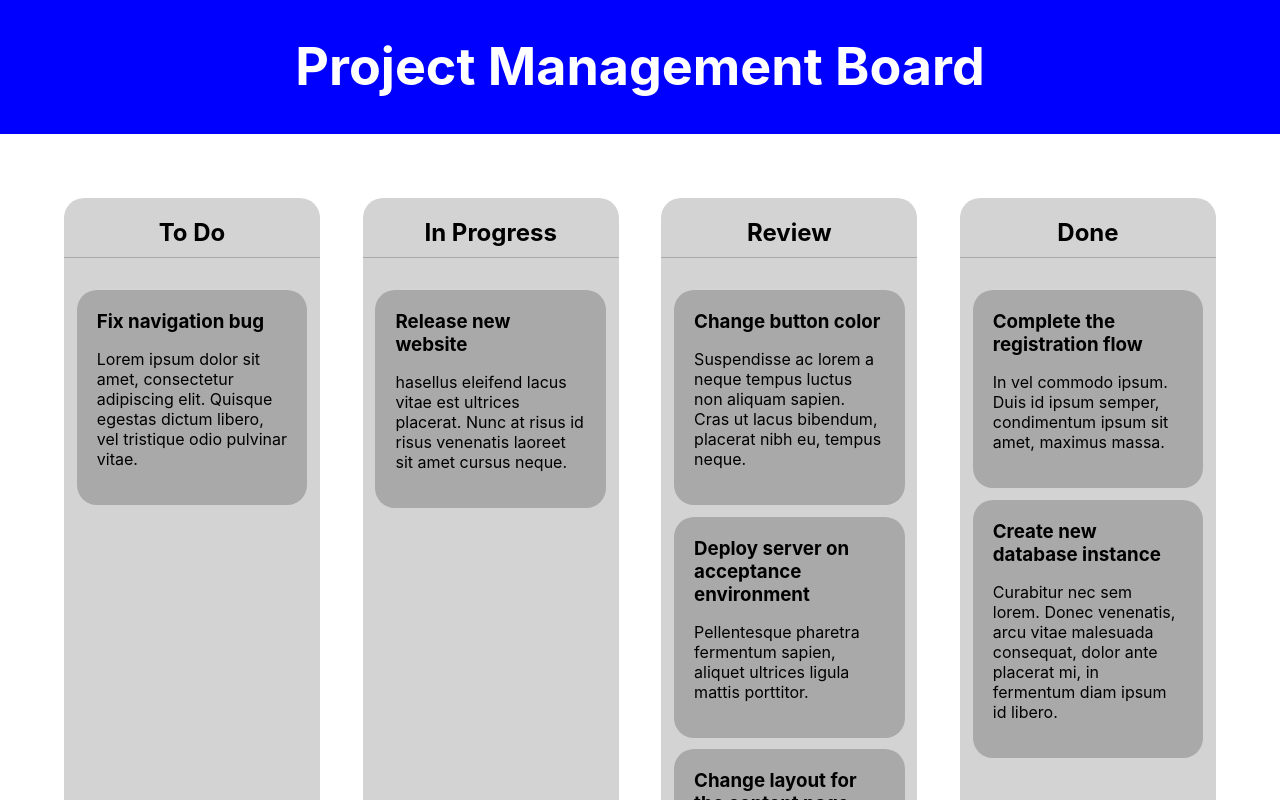
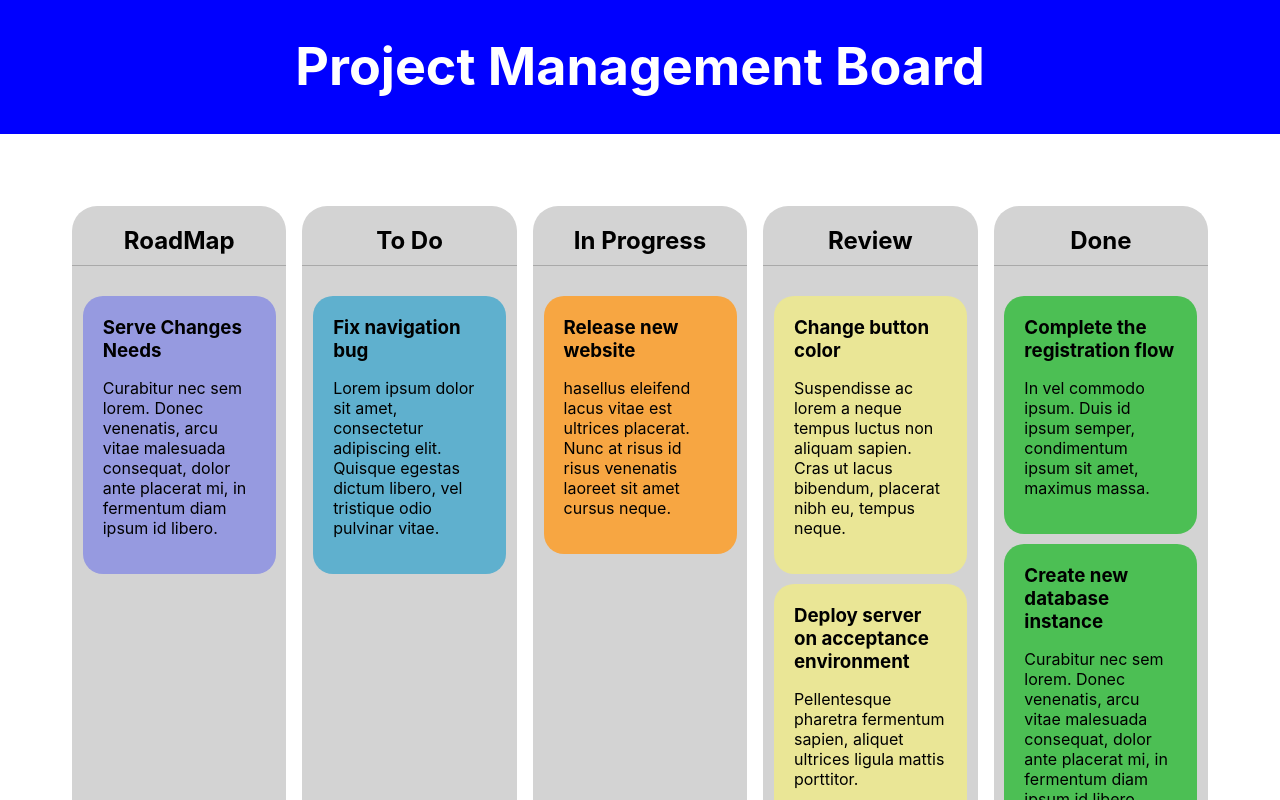
Before and after one commit to Mona95/React-ProjectManagementBoard, a React (Create React App) app: page / in a window 1280 px wide. Shown: the top 800 px of the page. Built offline with nearby package versions, Linux system fonts and the light colour scheme.

Commit message:
add lane and different colors for different state

```diff
--- a/public/assets/data.json
+++ b/public/assets/data.json
@@ -40,5 +40,11 @@
     "title": "Create new database instance",
     "body": " Curabitur nec sem lorem. Donec venenatis, arcu vitae malesuada consequat, dolor ante placerat mi, in fermentum diam ipsum id libero.",
     "lane": 4
+  },
+  {
+    "id": 8,
+    "title": "Serve Changes Needs",
+    "body": " Curabitur nec sem lorem. Donec venenatis, arcu vitae malesuada consequat, dolor ante placerat mi, in fermentum diam ipsum id libero.",
+    "lane": 0
   }
 ]
--- a/src/components/Lane/Lane.js
+++ b/src/components/Lane/Lane.js
@@ -6,8 +6,9 @@ const LaneWrapper = styled.div`
   list-style: none;
   text-align: left;
   padding: 0;
+  margin: 8px;
   background: lightGray;
-  border-radius: 20px;
+  border-radius: 25px;
   min-height: 50vh;
   width: 20vw;
   @media (max-width: 768px) {
@@ -48,7 +49,12 @@ const Lane = ({
     {(loading || error) && <Alert>{loading ? "Loading..." : error}</Alert>}
     <TicketsWrapper>
       {tickets.map((ticket) => (
-        <Ticket key={ticket.id} onDragStart={onDragStart} ticket={ticket} />
+        <Ticket
+          key={ticket.id}
+          laneId={laneId}
+          onDragStart={onDragStart}
+          ticket={ticket}
+        />
       ))}
     </TicketsWrapper>
   </LaneWrapper>
--- a/src/components/Ticket/Ticket.js
+++ b/src/components/Ticket/Ticket.js
@@ -2,7 +2,7 @@ import React from "react";
 import styled from "styled-components";
 
 const TicketWrapper = styled.div`
-  background: darkGray;
+  background: ${(props) => setTicketColor(props.laneId)};
   padding: 20px;
   border-radius: 20px;
   &:not(:last-child) {
@@ -20,9 +20,21 @@ const Body = styled.p`
   width: 100%;
 `;
 
-const Ticket = ({ marginRight, onDragStart, ticket }) => (
+const setTicketColor = (laneId) => {
+  let colorObject = {
+    "0": "#969ae0",
+    "1": "#5fb0ce",
+    "2": "#f7a642",
+    "3": "#eae696",
+    "4": "#4cbf54",
+  };
+  return colorObject[laneId];
+};
+
+const Ticket = ({ marginRight, onDragStart, ticket, laneId }) => (
   <TicketWrapper
     draggable
+    laneId={laneId}
     onDragStart={(e) => onDragStart && onDragStart(e, ticket.id)}
     marginRight={marginRight}
   >
--- a/src/containers/App.js
+++ b/src/containers/App.js
@@ -22,6 +22,7 @@ const AppWrapper = styled.div`
 class App extends Component {
   render() {
     const lanes = [
+      { id: 0, title: "RoadMap" },
       { id: 1, title: "To Do" },
       { id: 2, title: "In Progress" },
       { id: 3, title: "Review" },
```
